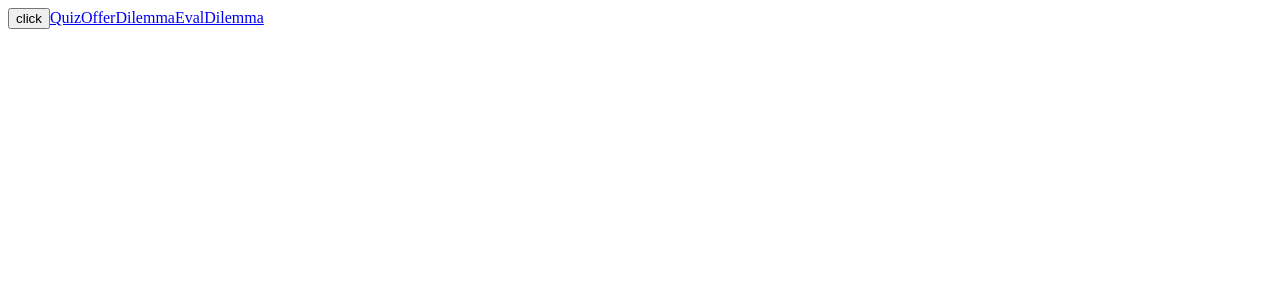
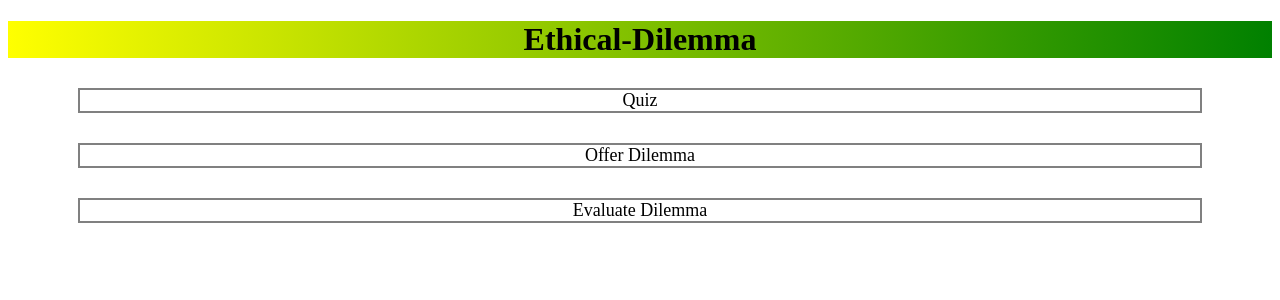
Before and after one commit to denniskang1/Ethical-Dilemma-Project, a Vue app: page /Lobby in a window 1280 px wide. Shown: the top 300 px of the page. Built offline with nearby package versions, Linux system fonts and the light colour scheme.

Commit message:
Basic functionality

```diff
--- a/src/App.vue
+++ b/src/App.vue
@@ -1,19 +1,26 @@
 <template>
-  <button @click="click()">click</button>
-  <Appheader/>
-  <router-view></router-view>
+  <div>
+    <Appheader/>
 
+  </div>
+  <!--<router-view></router-view>-->
 </template>
 
 <script>
 import Appheader from './components/Appheader.vue'
-import db from './components/firebaseinit'
+//import db from './components/firebaseinit'
 
 export default {
+  /*computed: {
+    user() {
+      return this.$route
+    }
+  },*/
   components: {
     Appheader
   },
   methods: {
+    /*
     click() {
       db.collection('candidates').add({
         dilemma: "hi",
@@ -26,7 +33,7 @@ export default {
       .catch(function(error) {
         console.error("Error adding document: ", error);
       });
-    }
+    }*/
   }
 
 }
--- a/src/components/Appheader.vue
+++ b/src/components/Appheader.vue
@@ -1,7 +1,10 @@
 <template>
-  <router-link to="/Quiz">Quiz</router-link>
-  <router-link to="/OfferDilemma">OfferDilemma</router-link>
-  <router-link to="/EvalDilemma">EvalDilemma</router-link>
+
+  <div>
+    <router-link to="/Lobby"><h1>Ethical-Dilemma</h1></router-link>
+    <router-view></router-view>
+  </div>
+
 </template>
 
 <script>
@@ -10,6 +13,13 @@ export default {
 }
 </script>
 
-<style>
-
+<style lang="css" scoped>
+a{
+  color: black;
+  text-decoration: none;
+  text-align: center;
+}
+h1{
+  background: linear-gradient(to right, yellow, green);
+}
 </style>
--- a/src/components/EvalDilemma.vue
+++ b/src/components/EvalDilemma.vue
@@ -1,5 +1,9 @@
 <template>
-  Evaluate Dilemma
+  <div>
+    <h2>Evaluate Dilemma</h2>
+    <p>In this section, you can evaluate whether dilemma is intersting enough.
+      If dilemma get enough number of votes and likes, it will be enrolled in a Quiz section</p>
+  </div>
 </template>
 
 <script>
--- /dev/null
+++ b/src/components/Lobby.vue
@@ -0,0 +1,37 @@
+<template>
+  <div id = "menu">
+    <ol>
+      <li><router-link to="/Quiz">Quiz</router-link></li>
+      <li><router-link to="/OfferDilemma">Offer Dilemma</router-link></li>
+      <li><router-link to="/EvalDilemma">Evaluate Dilemma</router-link></li>
+    </ol>
+  </div>
+</template>
+
+<script>
+export default {
+    data(){
+        return {
+        }
+    }
+}
+</script>
+
+<style lang="css" scoped>
+a{
+    text-decoration: none;
+    font-size: large;
+    color: black;
+
+}
+ol{
+    text-align: center;
+    padding-right: 40px;
+    list-style-type: none;
+}
+li{
+    border: 2px solid gray;
+    margin: 30px;
+}
+
+</style>
--- a/src/components/OfferDilemma.vue
+++ b/src/components/OfferDilemma.vue
@@ -1,9 +1,36 @@
 <template>
-  Offer Dilemma
+  <div>
+    <h2>Offer Dilemma</h2>
+    <p>In this section, you can suggest your dilemma, if it is determined to be interesting enough,
+      your question will be enrolled in a Quiz session.
+    </p>
+    <div>
+      <h3>Suggest Dilemma</h3>
+      <textarea name="offer" cols="30" rows="10" v-model="offer"></textarea>
+      <button @click="submit(offer)">submit</button>
+    </div>
+  </div>
 </template>
 
 <script>
+import db from './firebaseinit'
 export default {
+  data() {
+    return {
+      offer: ""
+    }
+  },
+  methods: {
+    submit(offer) {
+      db.collection('candidates').add({
+        dilemma: offer,
+        downvote: 0,
+        upvote: 0
+      })
+      alert("your offer is successfully submitted")
+      this.offer = ""
+    }
+  }
 }
 </script>
 
--- a/src/components/Quiz.vue
+++ b/src/components/Quiz.vue
@@ -1,13 +1,119 @@
 <template>
-  Quiz
+  <div>
+    <h2>Dilemma Quiz</h2>
+    <p>{{problem()}}</p>
+    <span id="answer" v-show="answer">
+      <button @click="yes()">YES</button><button @click="no()">NO</button>
+    </span>
+
+    <p>Share your opinion</p>
+    <div>
+      <textarea name="comment" cols="30" rows="10" v-model="opinion"></textarea>
+      <button id="send" @click="send(opinion)">Send</button>
+    </div>
+    <button id="result" @click="result()">Show results</button>
+    <button id="next" @click="next()">next</button>
+    <span v-if="number !== 0"><button id="prev" @click="prev()">prev</button></span>
+    <div v-show="show">123</div>
+
+  </div>
 </template>
 
 <script>
+import db from './firebaseinit'
+import firebase from 'firebase/app'
+
 export default {
+  data() {
+    return {
+      opinion: "",
+      show: false,
+      dilemmaList: [{
+        Number: 0,
+        comment: [],
+        dilemma: "",
+        no: 0,
+        yes: 0
+      }],
+      number: 0,
+      answer: true
+    }
+  },
+  computed: {
 
+  },
+  async created() {
+    db.collection('dilemmas')
+      .orderBy('Number', 'desc')
+      .onSnapshot(snapshot => {
+        this.dilemmaList = snapshot.docs
+          .map(doc => {
+            return {
+              id: doc.id,
+              ...doc.data()
+            }
+          }).reverse()
+      })
+  },
+  methods: {
+    yes() {
+      db.collection('dilemmas')
+        .doc(this.dilemmaList[this.number].id)
+        .update({
+          yes: firebase.firestore.FieldValue.increment(1)
+        })
+      this.answer = false
+    },
+    no() {
+      db.collection('dilemmas')
+        .doc(this.dilemmaList[this.number].id)
+        .update({
+          no: firebase.firestore.FieldValue.increment(1)
+        })
+      this.answer = false
+    },
+    send() {
+
+    },
+    result() {
+      this.show = true
+    },
+    next() {
+      this.number = this.number + 1
+      this.answer = true
+    },
+    prev() {
+      this.number = this.number - 1
+    },
+    problem() {
+      return this.dilemmaList[this.number]["dilemma"]
+    }
+  }
 }
 </script>
 
 <style>
+/*
+#send {
+  position: absolute;
+  left: 262px;
 
+}
+#yes {
+  position: absolute;
+  left: 100px;
+  right: 100px;
+}*/
+#result {
+  position: relative;
+}
+#answer {
+  position: relative;
+  left: 200px;
+}
+/*
+#next {
+  position: absolute;
+  top: 200px;
+}*/
 </style>
--- a/src/router.js
+++ b/src/router.js
@@ -2,11 +2,13 @@ import {createRouter, createWebHistory} from "vue-router"
 import Quiz from "./components/Quiz"
 import OfferDilemma from "./components/OfferDilemma"
 import EvalDilemma from "./components/EvalDilemma"
+import Lobby from "./components/Lobby"
 
 const routes = [
     {path:'/Quiz', component:Quiz},
     {path:'/OfferDilemma', component:OfferDilemma},
-    {path:'/EvalDilemma', component:EvalDilemma}
+    {path:'/EvalDilemma', component:EvalDilemma},
+    {path:'/Lobby', component:Lobby}
 ]
 
 const router = createRouter({
```
Also changed, not shown: 8 other files (tests, documents, lock files or other folders).
